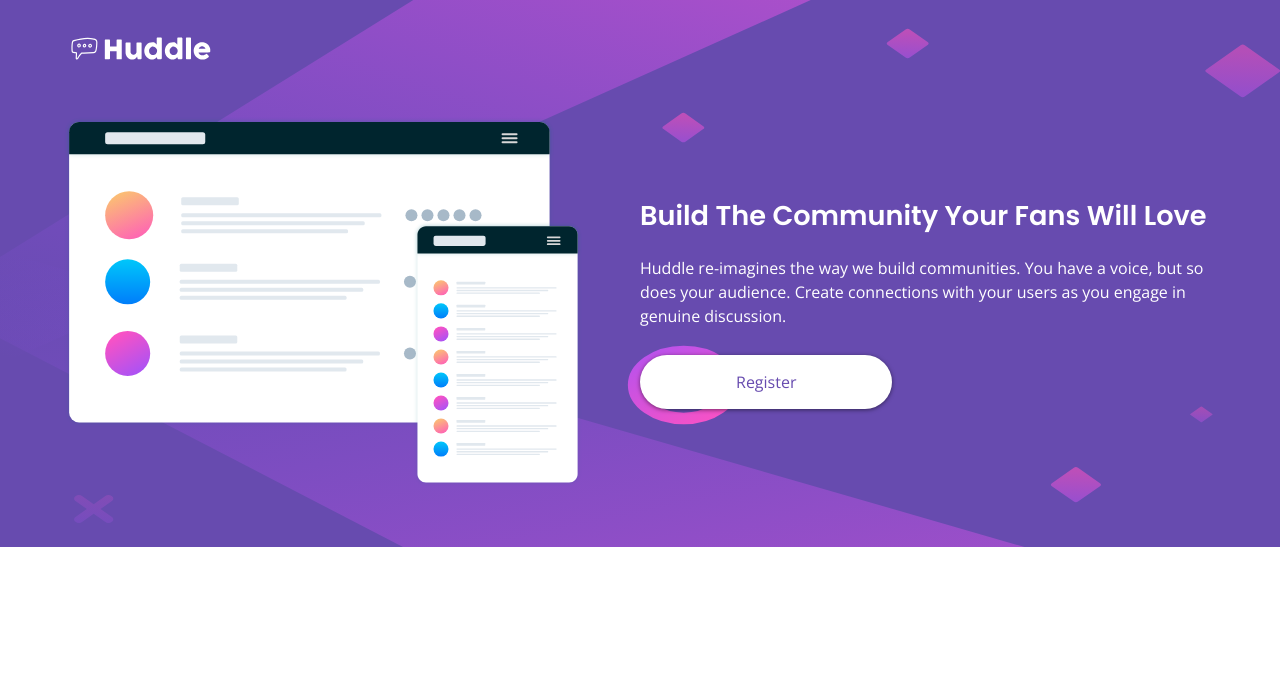
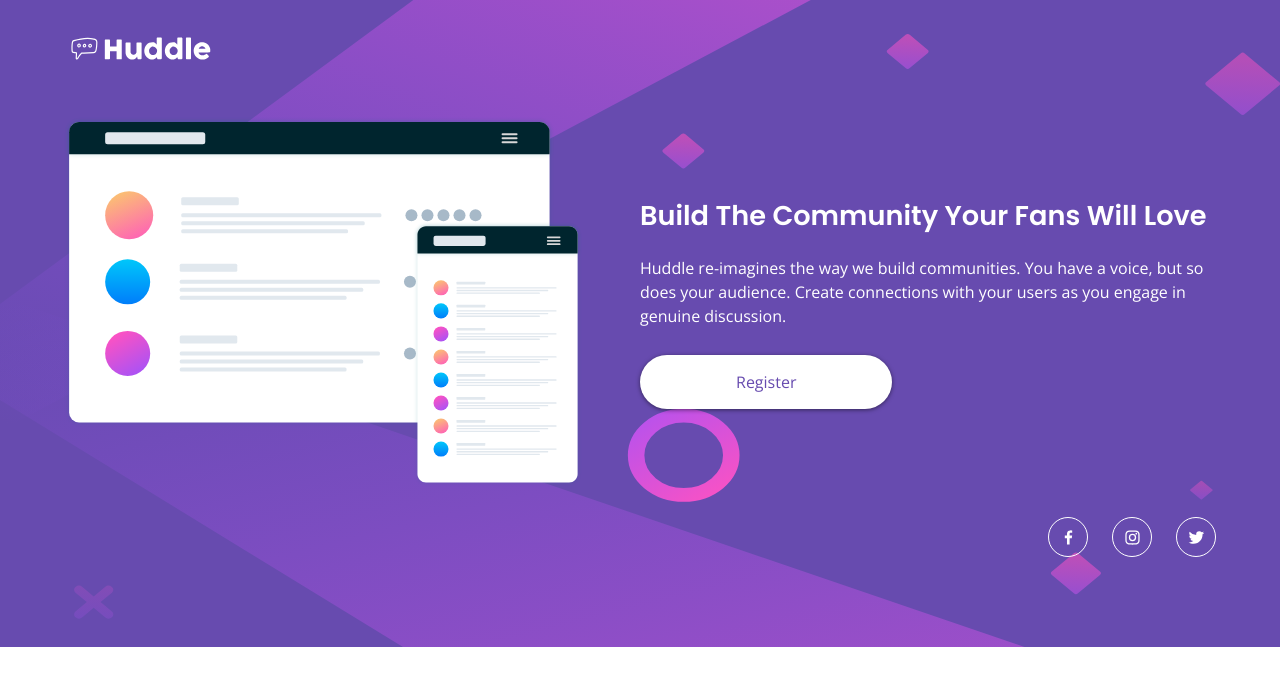
Before and after one commit to nicocodemus/proyecto1, a plain HTML site: page index.html in a window 1280 px wide. Drawn offline with nearby package versions, Linux system fonts and the light colour scheme.

Commit message:
se agregaron iconos redes

```diff
--- a/index.html
+++ b/index.html
@@ -37,7 +37,17 @@
           <a href="" class="hero_cta">Register</a>
       </div>
 
-
+      <div class="hero_contact">
+        <a href="" class="hero_link">
+          <img src="images/fb.svg" alt="" class="hero_icon">
+        </a>
+        <a href="" class="hero_link">
+          <img src="images/instagram.svg" alt="" class="hero_icon">
+        </a>
+        <a href="" class="hero_link">
+          <img src="images/twitter.svg" alt="" class="hero_icon">
+        </a>
+      </div>
     </section>
   </header>
 
```
Also changed, not shown: css/style.css (+1 -11 lines).
